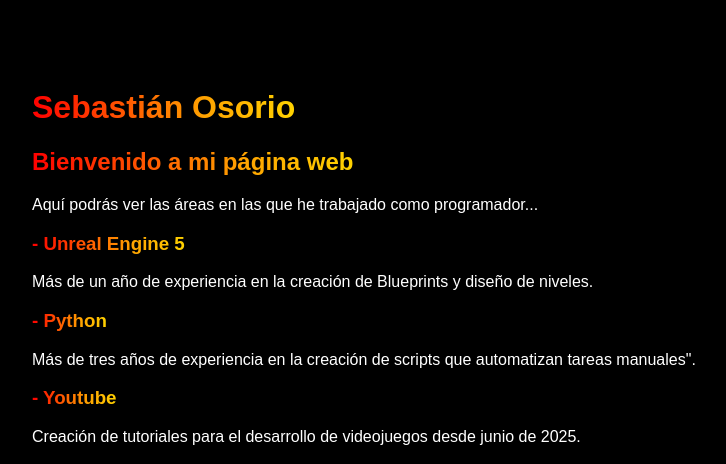
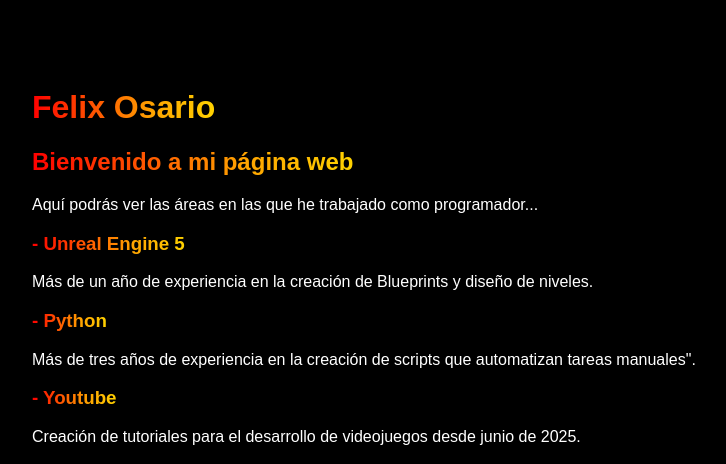
Before and after one commit to TheEmpinated/theempinated.github.io, a plain HTML site: page index.html in a window 1280 px wide. Shown: the top 464 px of the page, without its empty margins (36-762 px from the left). Drawn offline with Linux system fonts and the light colour scheme.

Commit message:
Update index.html 3.0
changed some names

```diff
--- a/index.html
+++ b/index.html
@@ -9,7 +9,7 @@
 
 
 <body>
-  <h1><span class="rainbow">Sebastián Osorio</span></h1>
+  <h1><span class="rainbow">Felix Osario</span></h1>
   <h2><span class="rainbow">Bienvenido a mi página web</span></h2>
   <p>Aquí podrás ver las áreas en las que he trabajado como programador...</p>
 
```
